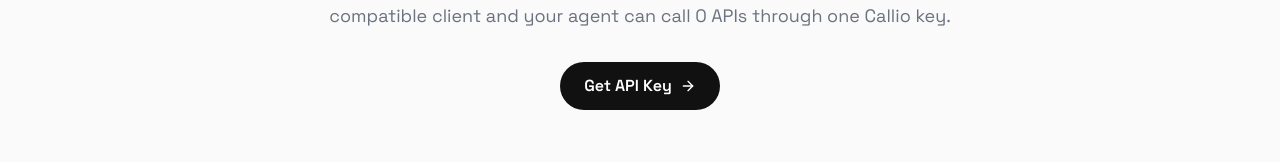
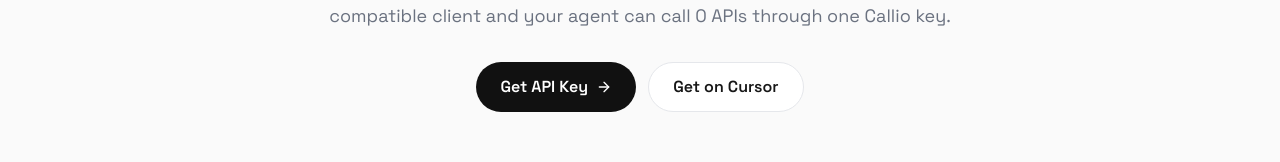
Before and after one commit to hmadhsan/callio, a Next.js app: page /mcp in a window 1280 px wide. Shown: the part 289-451 px from the top of the page. Built offline with nearby package versions, Linux system fonts and the light colour scheme; no server answers; the database is empty.

Commit message:
feat(mcp): add downloadable Cursor MCP config and 'Get on Cursor' button

```diff
--- /dev/null
+++ b/public/callio-cursor-mcp.json
@@ -0,0 +1,12 @@
+{
+  "mcpServers": {
+    "callio": {
+      "command": "npx",
+      "args": ["-y", "github:hmadhsan/callio-mcp"],
+      "env": {
+        "CALLIO_API_KEY": "callio_your_key_here",
+        "CALLIO_BASE_URL": "https://callio.dev"
+      }
+    }
+  }
+}
--- a/src/app/mcp/page.tsx
+++ b/src/app/mcp/page.tsx
@@ -56,6 +56,13 @@
             >
               Get API Key <ArrowRight className="w-4 h-4" />
             </Link>
+            <a
+              href="/callio-cursor-mcp.json"
+              download="callio-cursor-mcp.json"
+              className="px-6 py-3 rounded-full border border-[var(--line)] bg-white hover:bg-[var(--soft)] transition font-semibold inline-flex items-center gap-2"
+            >
+              Get on Cursor
+            </a>
           </div>
         </div>
       </section>
```
